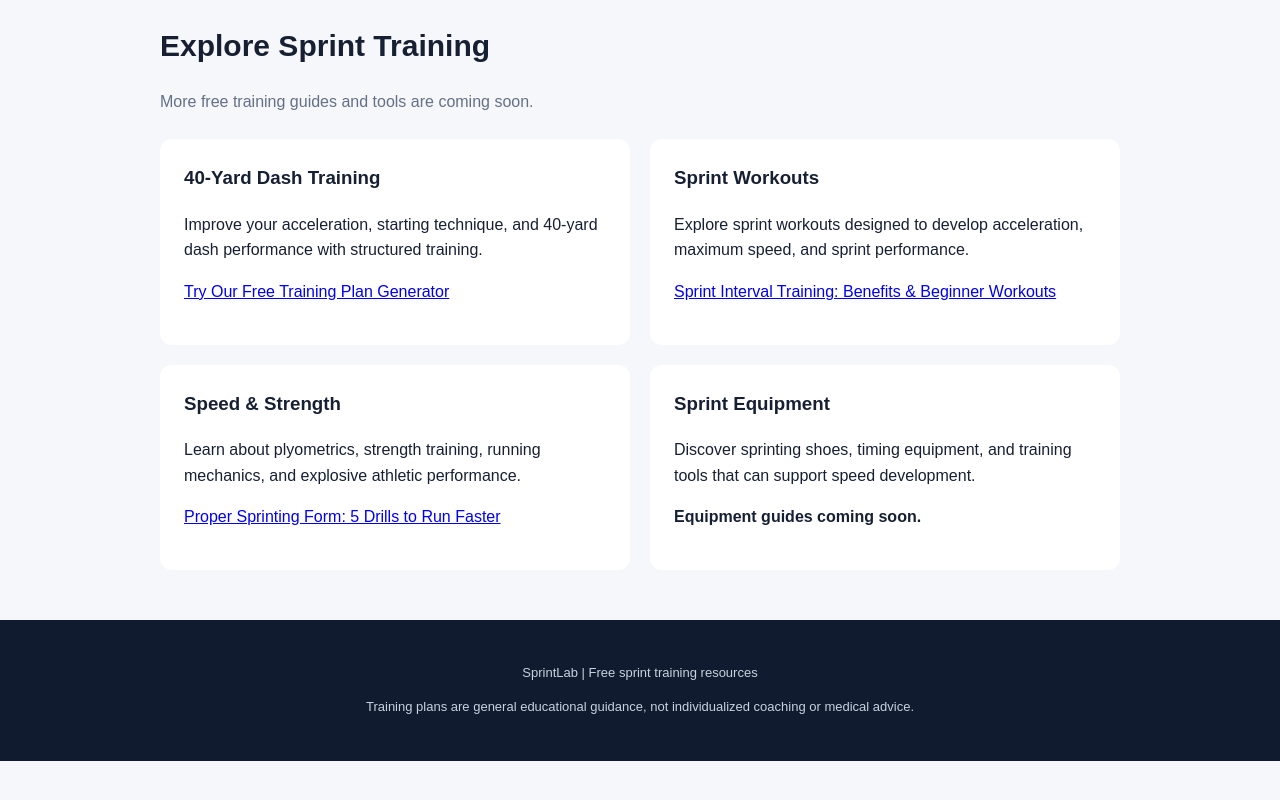
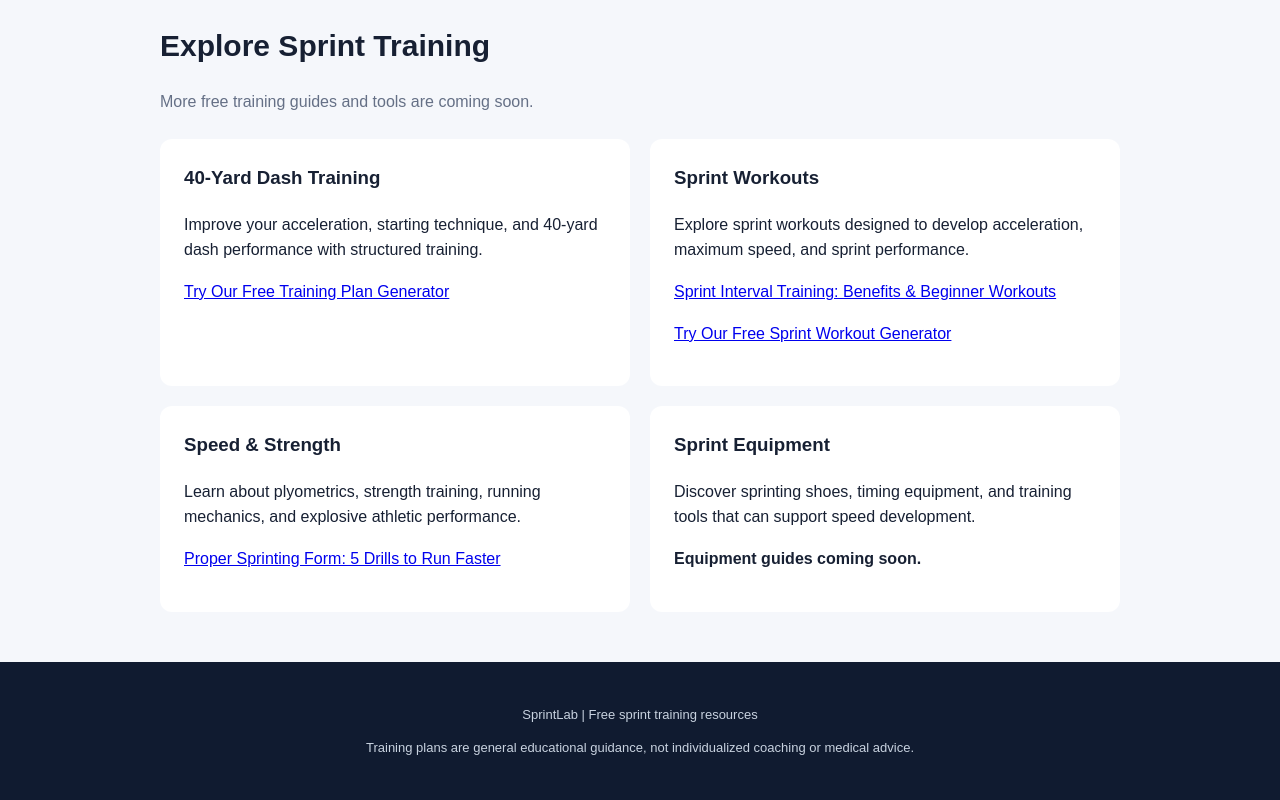
Before and after one commit to fgall27/sprint-training-website, a plain HTML site: page index.html in a window 1280 px wide. Shown: the part 848-1648 px from the top of the page. Before the commit the page ends 1609 px from the top, so only its background shows below. Drawn offline with Linux system fonts and the light colour scheme.

Commit message:
Add sprint workout generator to homepage

```diff
--- a/index.html
+++ b/index.html
@@ -322,6 +322,12 @@
   </a>
 </p>
 
+<p>
+  <a href="sprint-workout-generator.html">
+    Try Our Free Sprint Workout Generator
+  </a>
+</p>
+
   </div>
 
   <div class="card">
```
